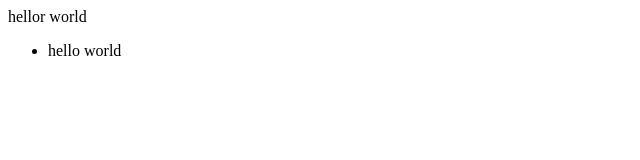
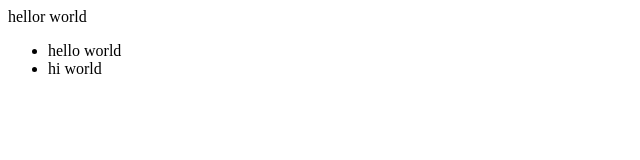
Before and after one commit to EthanVuno5/hello-world, a plain HTML site: page index.html in a window 1280 px wide. Shown: the full height of the page, 0-640 px from the left. Drawn offline with Linux system fonts and the light colour scheme.

Commit message:
adding new list item

```diff
--- a/index.html
+++ b/index.html
@@ -11,6 +11,7 @@
     hellor world
     <ul>
         <li>hello world</li>
+        <li>hi world</li>
     </ul>
 </body>
 
```
